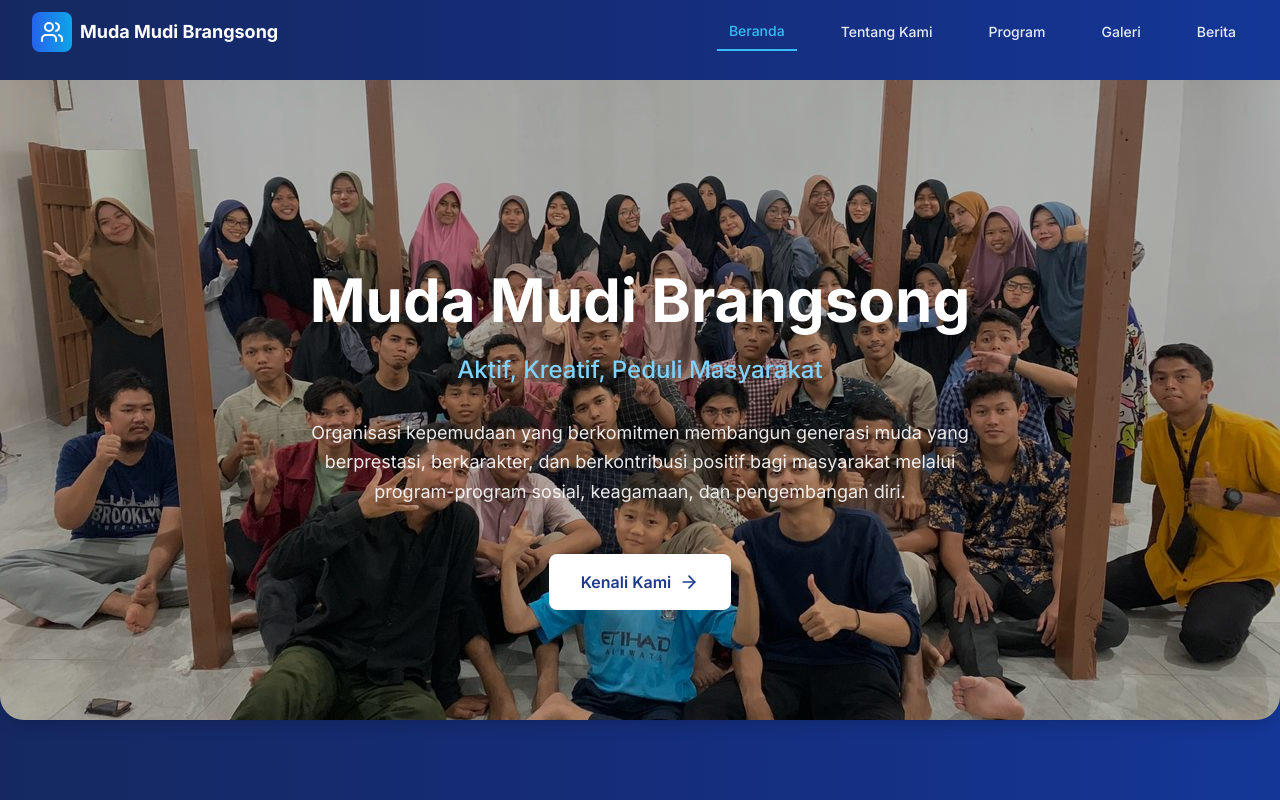
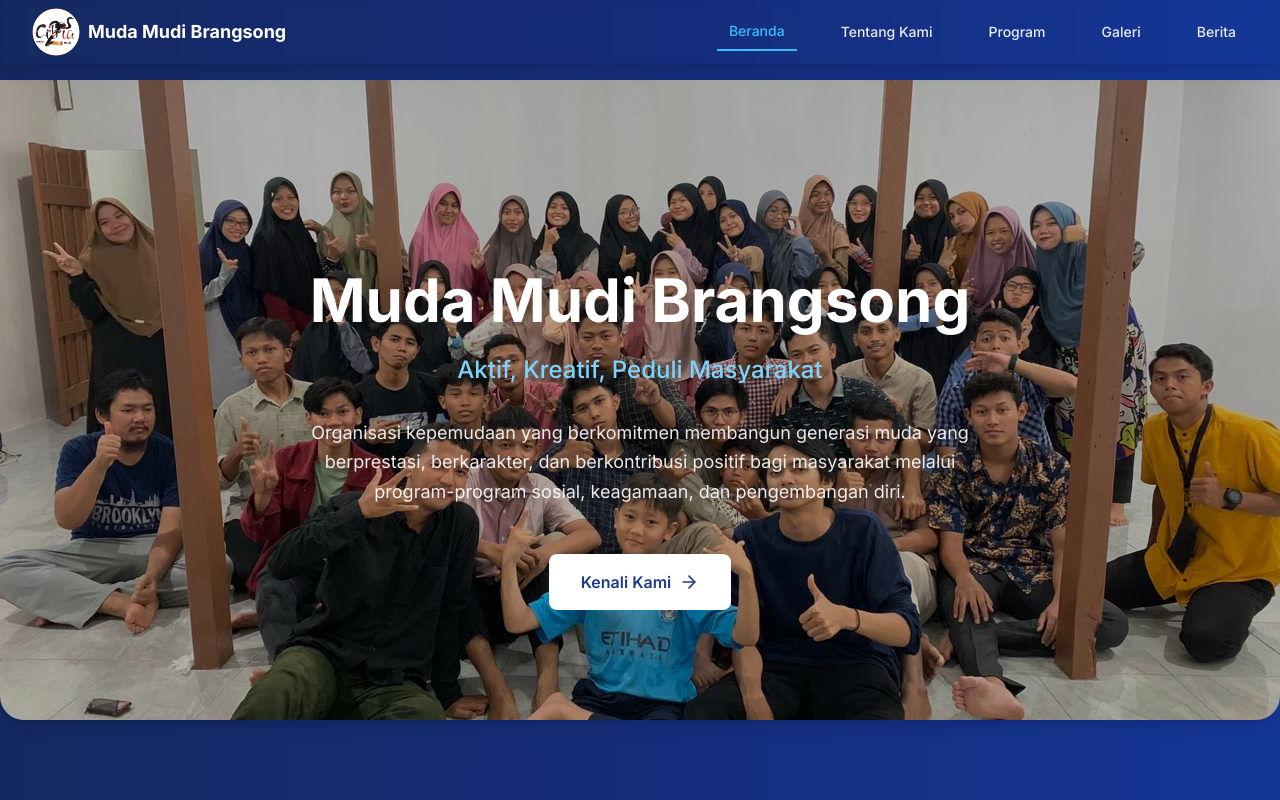
Before and after one commit to Afiyatna/website-cobra, a React (Vite) app: page / in a window 1280 px wide. Shown: the top 800 px of the page. Built offline with nearby package versions, Linux system fonts and the light colour scheme.

Commit message:
Enhance Navbar component with logo image and adjust text colors for better visibility based on scroll state.

```diff
--- a/src/components/Navbar.tsx
+++ b/src/components/Navbar.tsx
@@ -27,17 +27,15 @@ const Navbar = () => {
   ];
 
   return (
-    <nav className={`fixed w-full z-50 transition-all duration-300 ${
+    <nav className={` backdrop-blur-sm shadow-lg fixed w-full z-50 transition-all duration-300 ${
       isScrolled ? 'bg-white/95 backdrop-blur-sm shadow-lg' : 'bg-transparent'
     }`}>
       <div className="max-w-7xl mx-auto px-4 sm:px-6 lg:px-8">
         <div className="flex justify-between h-16">
           <div className="flex items-center">
             <Link to="/" className="flex items-center space-x-2">
-              <div className="w-10 h-10 bg-gradient-to-r from-primary-600 to-secondary-500 rounded-lg flex items-center justify-center">
-                <Users className="w-6 h-6 text-white" />
-              </div>
-              <span className={`font-bold text-lg transition-colors ${
+              <img src="Home/logo-cobra.jpg" alt="Logo Mudamudi" className="h-12 w-12 rounded-full" />
+              <span className={`text-black font-bold text-lg transition-colors ${
                 isScrolled ? 'text-primary-900' : 'text-white'
               }`}>
                 Muda Mudi Brangsong
@@ -51,14 +49,14 @@ const Navbar = () => {
               <Link
                 key={item.name}
                 to={item.path}
-                className={`px-3 py-2 text-sm font-medium transition-colors ${
+                className={`text-black px-3 py-2 text-sm font-medium transition-colors ${
                   location.pathname === item.path
                     ? isScrolled
                       ? 'text-primary-600 border-b-2 border-primary-600'
                       : 'text-secondary-400 border-b-2 border-secondary-400'
                     : isScrolled
                       ? 'text-gray-700 hover:text-primary-600'
-                      : 'text-white/90 hover:text-white'
+                      : 'text-white/90 hover:text-primary-600'
                 }`}
               >
                 {item.name}
@@ -71,7 +69,7 @@ const Navbar = () => {
             <button
               onClick={() => setIsOpen(!isOpen)}
               className={`p-2 rounded-md transition-colors ${
-                isScrolled ? 'text-gray-700 hover:text-primary-600' : 'text-white hover:text-secondary-400'
+                isScrolled ? 'text-black hover:text-primary-600' : 'text-black hover:text-secondary-400'
               }`}
             >
               {isOpen ? <X className="w-6 h-6" /> : <Menu className="w-6 h-6" />}
```
